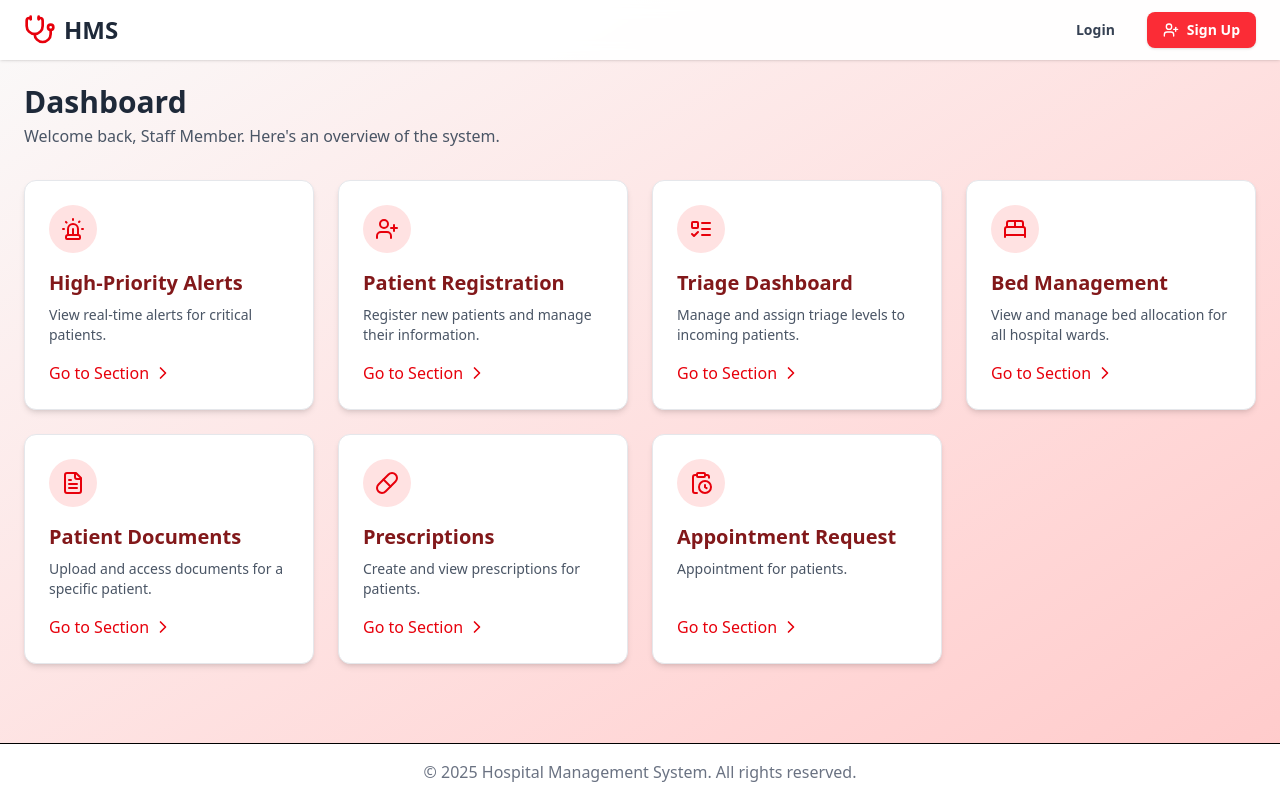
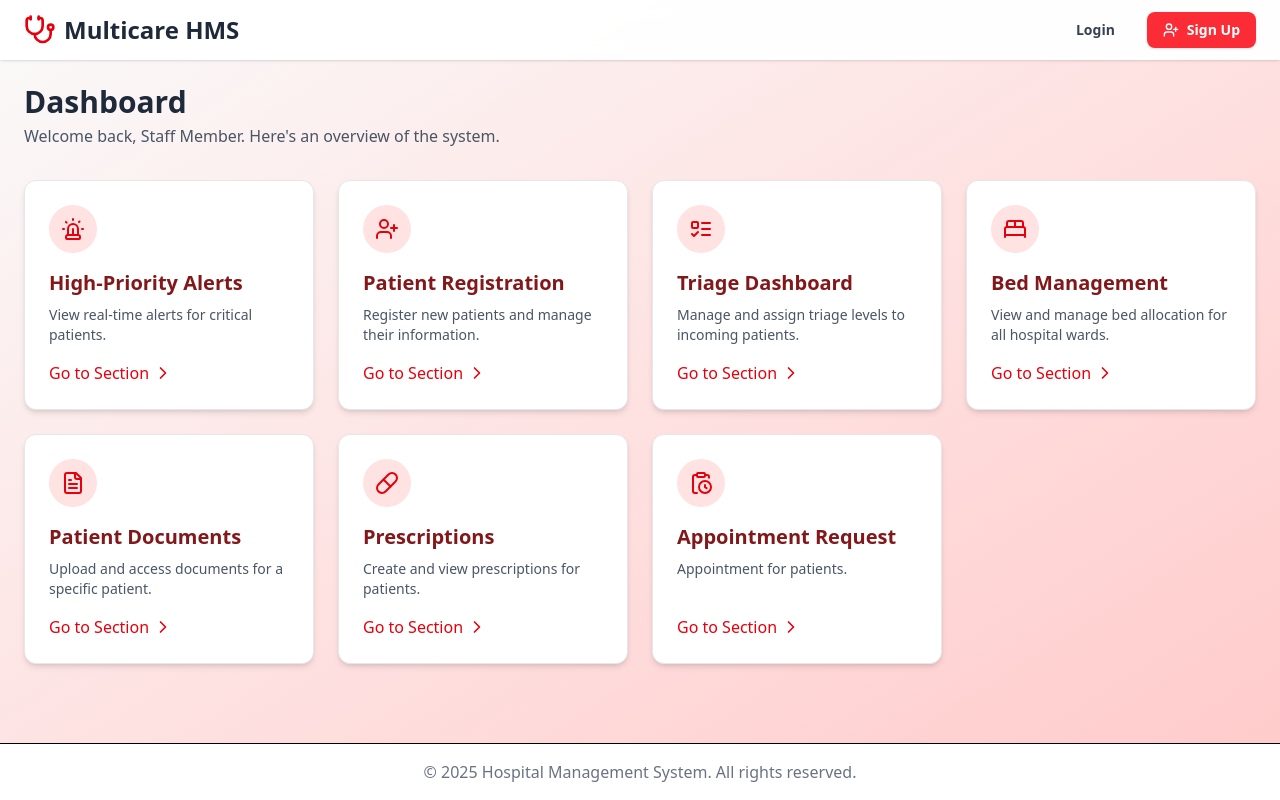
Before and after one commit to AgileAmigos/healthcare-hms, a React (Vite) app in the folder frontend/: page / in a window 1280 px wide. Built offline with nearby package versions, Linux system fonts and the light colour scheme.

Commit message:
Update layout header title to 'Multicare HMS' for branding consistency

```diff
--- a/frontend/src/components/Layout.tsx
+++ b/frontend/src/components/Layout.tsx
@@ -20,7 +20,7 @@
 
             <Link to="/" className="flex items-center space-x-2">
               <Stethoscope className="h-8 w-8 text-red-600" />
-              <span className="text-2xl font-bold text-gray-800">HMS</span>
+              <span className="text-2xl font-bold text-gray-800">Multicare HMS</span>
             </Link>
 
             {/* Navigation Links */}
```
